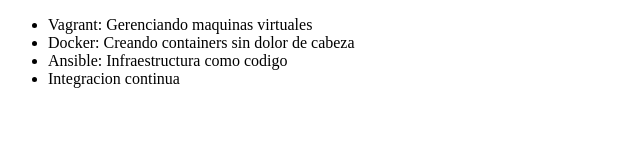
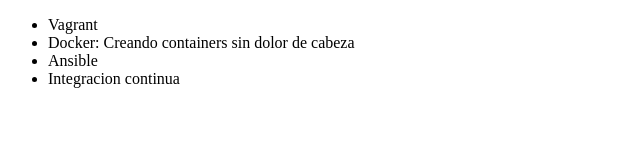
Before and after one commit to Jmartinez428/alura-git, a plain HTML site: page index.html in a window 1280 px wide. Shown: the whole page, without its empty margins (0-640 px from the left). Drawn offline with Linux system fonts and the light colour scheme.

Commit message:
Revert "Cambiando el nombre del curso de Ansible"
This reverts commit d621fe4ef5f10271bd8712306433bf26f07444c0.

```diff
--- a/index.html
+++ b/index.html
@@ -6,9 +6,9 @@
 </head>
 <body>
      <ul>
-         <li> Vagrant: Gerenciando maquinas virtuales</li>
+         <li> Vagrant </li>
          <li> Docker: Creando containers sin dolor de cabeza </li>
-         <li> Ansible: Infraestructura como codigo</li>
+         <li> Ansible </li>
          <li> Integracion continua </li>
      </ul>
 </body>
```
